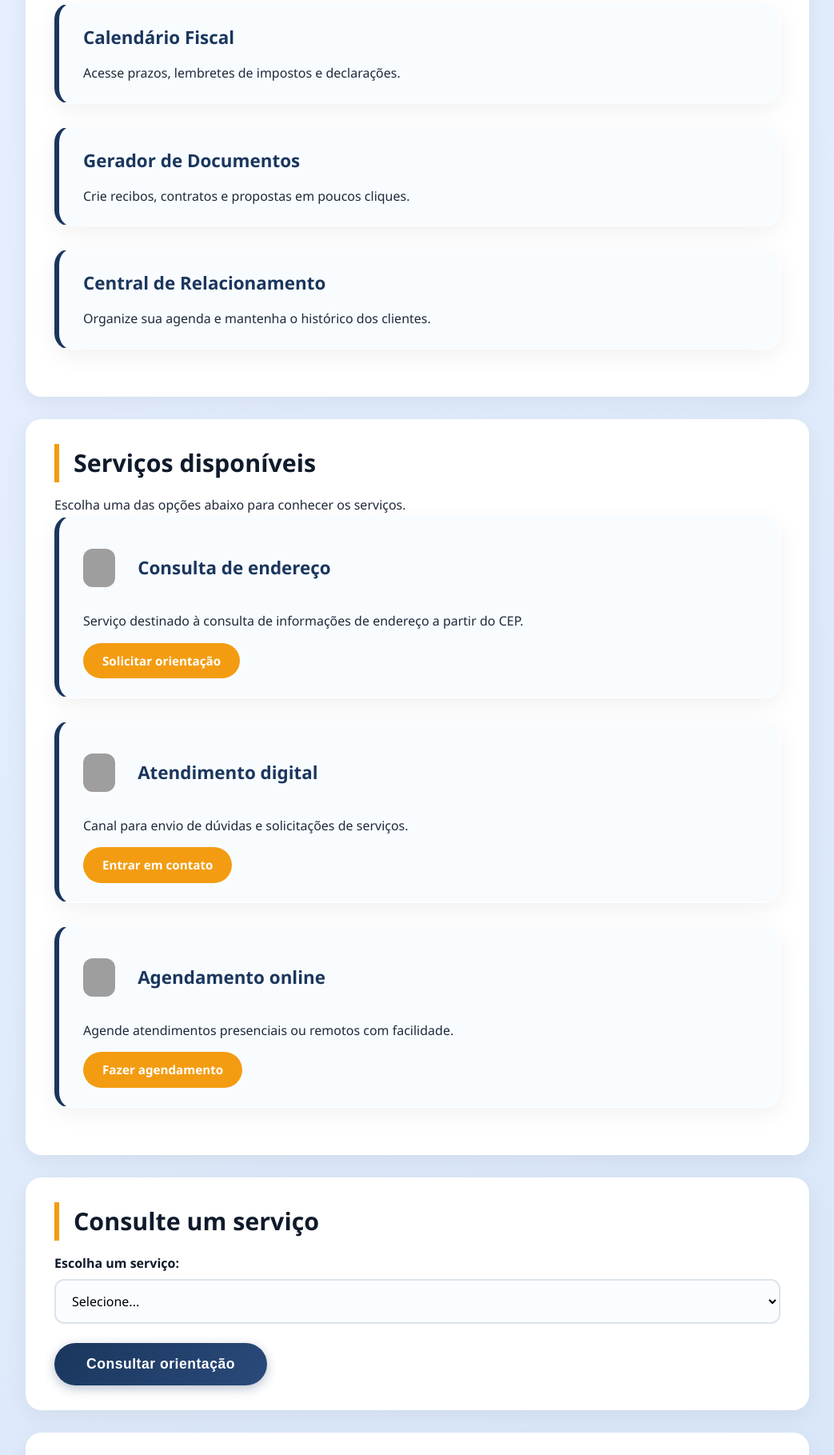
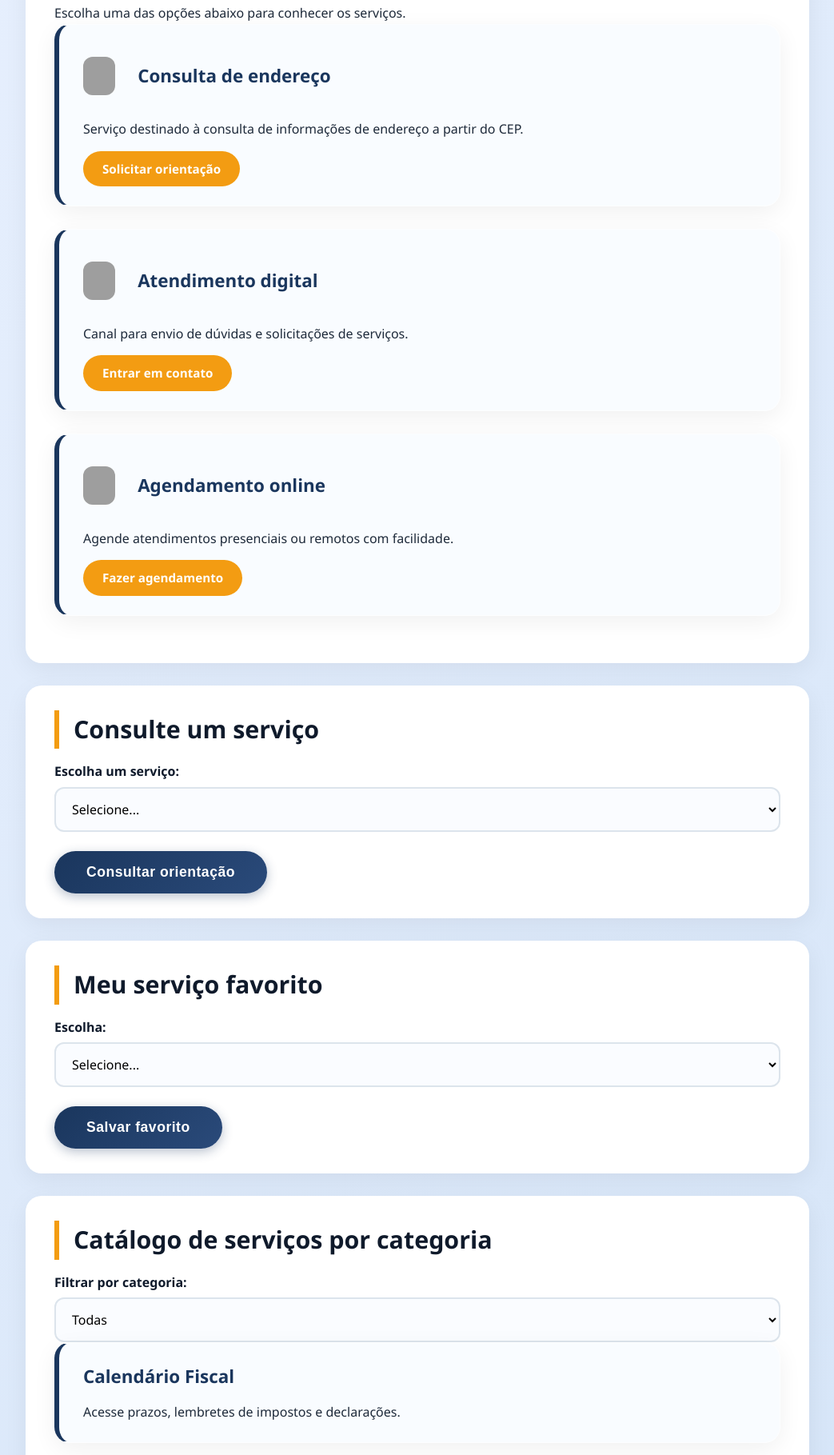
Before and after one commit to joaomorant1/portal-servicos, a plain HTML site: page servicos.html in a window 1280 px wide. Shown: the part 392-2211 px from the top of the page at 80% size, without its empty margins (118-1161 px from the left). Drawn offline with Linux system fonts and the light colour scheme; grey boxes are pictures that could not be loaded.

Commit message:
Update servicos.html to enhance service sections
Refactor service consultation section and unify filters.

```diff
--- a/servicos.html
+++ b/servicos.html
@@ -19,17 +19,11 @@
     </nav>
 
     <main>
-    <section class="catalogo-servicos">
-  <h2>Catálogo de serviços</h2>
-  <div id="listaServicos"></div>
-</section>
-
         <section>
             <h2>Serviços disponíveis</h2>
             <p>Escolha uma das opções abaixo para conhecer os serviços.</p>
 
             <article>
-                <!-- IMAGEM ADICIONADA AQUI -->
                 <img src="https://cdn-icons-png.flaticon.com/512/684/684908.png" alt="Ícone de localização" style="width: 40px; vertical-align: middle;">
                 <h3 style="display: inline-block; margin-left: 10px;">Consulta de endereço</h3>
                 <p>Serviço destinado à consulta de informações de endereço a partir do CEP.</p>
@@ -37,7 +31,6 @@
             </article>
 
             <article>
-                <!-- IMAGEM ADICIONADA AQUI -->
                 <img src="https://cdn-icons-png.flaticon.com/512/1380/1380338.png" alt="Ícone de chat" style="width: 40px; vertical-align: middle;">
                 <h3 style="display: inline-block; margin-left: 10px;">Atendimento digital</h3>
                 <p>Canal para envio de dúvidas e solicitações de serviços.</p>
@@ -45,16 +38,15 @@
             </article>
 
             <article>
-                <!-- IMAGEM ADICIONADA AQUI -->
                 <img src="https://cdn-icons-png.flaticon.com/512/2838/2838912.png" alt="Ícone de calendário" style="width: 40px; vertical-align: middle;">
                 <h3 style="display: inline-block; margin-left: 10px;">Agendamento online</h3>
                 <p>Agende atendimentos presenciais ou remotos com facilidade.</p>
                 <a href="contato.html">Fazer agendamento</a>
             </article>
         </section>
+
         <section class="consulta-servico">
             <h2>Consulte um serviço</h2>
-
             <label for="servico">Escolha um serviço:</label>
             <select id="servico">
                 <option value="">Selecione...</option>
@@ -62,11 +54,10 @@
                 <option value="documentos">Gerador de Documentos</option>
                 <option value="relacionamento">Central de Relacionamento</option>
             </select>
-
             <button id="btnConsultar" type="button">Consultar orientação</button>
-
             <p id="resultado" aria-live="polite"></p>
         </section>
+
         <section class="preferencia">
             <h2>Meu serviço favorito</h2>
             <label for="servicoFavorito">Escolha:</label>
@@ -80,8 +71,9 @@
             <p id="favoritoSalvo" aria-live="polite"></p>
         </section>
 
+        <!-- SEÇÃO DE FILTRO UNIFICADA -->
         <section class="filtro-servicos">
-    <h2>Serviços por categoria</h2>
+            <h2>Catálogo de serviços por categoria</h2>
             <label for="filtroCategoria">Filtrar por categoria:</label>
             <select id="filtroCategoria">
                 <option value="todas">Todas</option>
@@ -90,31 +82,17 @@
                 <option value="clientes">Clientes</option>
             </select>
 
-    <div id="listaServicos" class="lista-servicos">
-      <article class="servico-card" data-categoria="fiscal">
-        <h3>Calendário Fiscal</h3>
-        <p>Lembretes de impostos, declarações e prazos.</p>
-      </article>
-      <article class="servico-card" data-categoria="documentos">
-        <h3>Gerador de Documentos</h3>
-        <p>Recibos, contratos e propostas em poucos cliques.</p>
-      </article>
-      <article class="servico-card" data-categoria="clientes">
-        <h3>Central de Relacionamento</h3>
-        <p>Agenda, histórico e contato com clientes.</p>
-      </article>
-    </div>
+            <!-- O JavaScript vai preencher esta div automaticamente -->
+            <div id="listaServicos" class="lista-servicos"></div>
+
             <p id="mensagemFiltro" aria-live="polite"></p>
         </section>
-
     </main>
 
     <footer>
         <p>Projeto acadêmico - Programação Web</p>
     </footer>
-        <!-- ... resto do seu HTML ... -->
 
-    <!-- Adicione esta linha antes de fechar o body -->
     <script src="js/script.js"></script>
 </body>
 </html>
```
Lines whose indentation alone changed are shown as unchanged.
